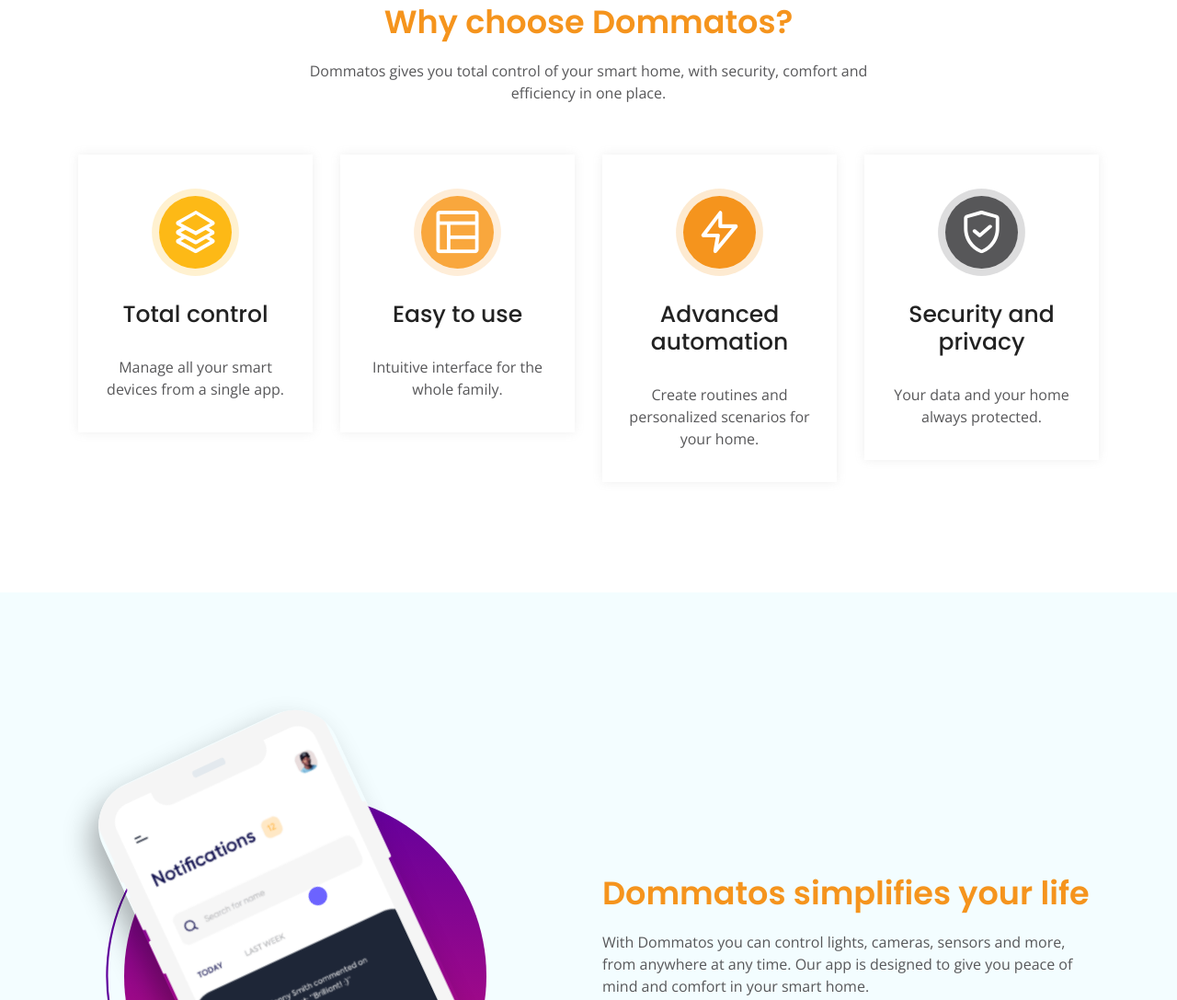
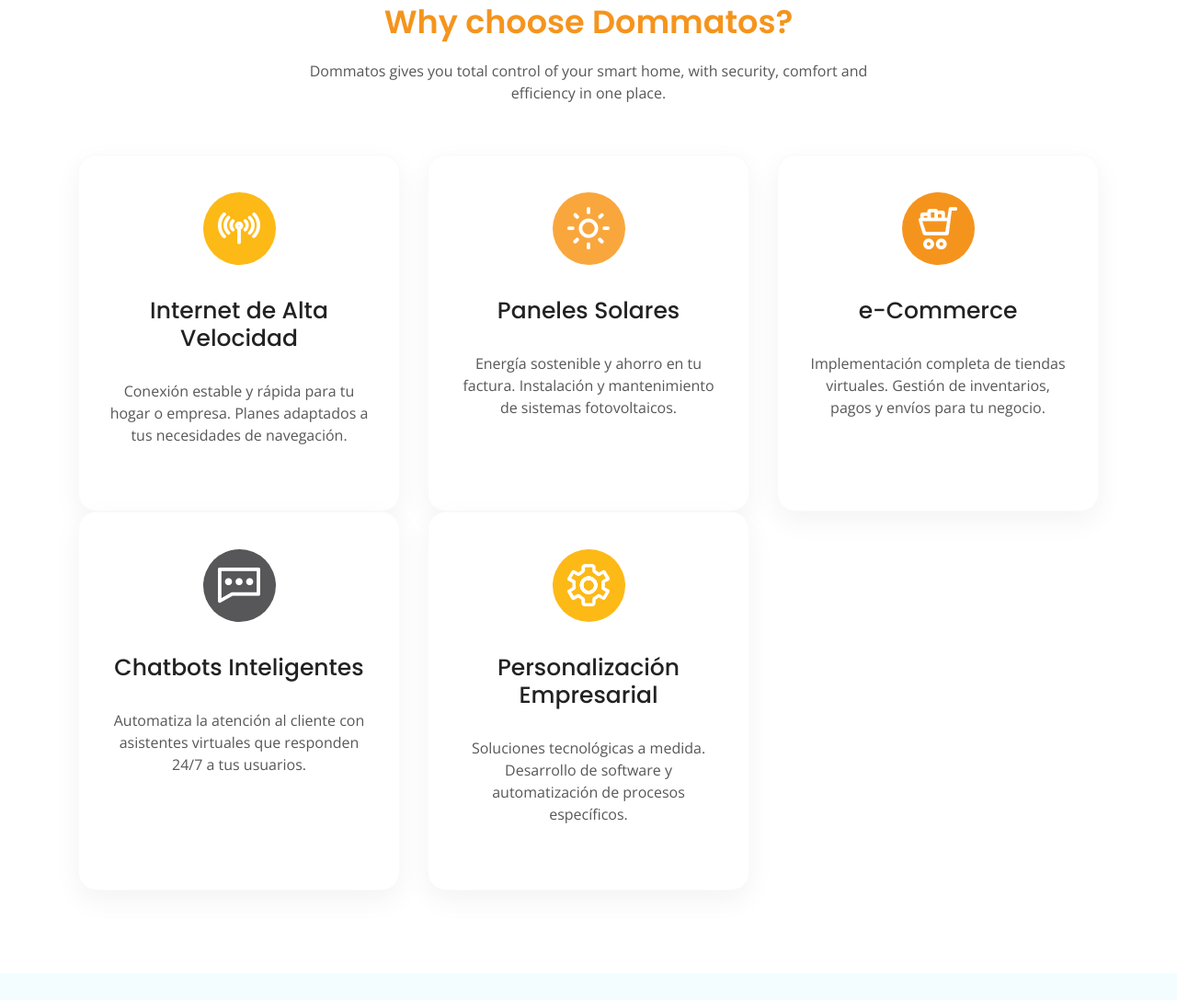
Before and after one commit to Miguel-Chaparro/Miguel-Chaparro.github.io, a plain HTML site: page index.html in a window 1280 px wide. Shown: the part 1400-2487 px from the top of the page at 92% size. Drawn offline with nearby package versions, Linux system fonts and the light colour scheme.

```diff
--- a/assets/css/style.css
+++ b/assets/css/style.css
@@ -752,7 +752,8 @@ p {
   position: relative;
   z-index: 5;
   background-position: bottom center;
-  height: 800px; }
+  height: 800px;
+  background: linear-gradient(135deg, #fffdf5 0%, #fff 100%); }
   @media only screen and (min-width: 1400px) {
     .header-hero {
       height: 900px; } }
@@ -977,18 +978,17 @@ p {
       03.SERVICES css
 ===========================*/
 .single-services {
-  -webkit-box-shadow: 0px 0px 10px 0px rgba(154, 154, 154, 0.16);
-  -moz-box-shadow: 0px 0px 10px 0px rgba(154, 154, 154, 0.16);
-  box-shadow: 0px 0px 10px 0px rgba(154, 154, 154, 0.16);
-  -webkit-transition: all 0.3s ease-out 0s;
-  -moz-transition: all 0.3s ease-out 0s;
-  -ms-transition: all 0.3s ease-out 0s;
-  -o-transition: all 0.3s ease-out 0s;
-  transition: all 0.3s ease-out 0s;
-  padding: 45px 25px 35px; }
+  background: #fff;
+  border-radius: 20px;
+  padding: 40px 30px;
+  box-shadow: 0 10px 30px rgba(0, 0, 0, 0.05);
+  transition: all 0.4s ease;
+  border: 1px solid rgba(0,0,0,0.02);
+  height: 100%;
+}
   @media (max-width: 767px) {
     .single-services {
-      padding: 40px 20px 30px; } }
+      padding: 30px 20px; } }
   .single-services .services-icon {
     width: 79px;
     height: 79px;
@@ -1007,13 +1007,10 @@ p {
       height: 100%;
       top: 0;
       left: 0;
-      -webkit-transform: scale(1.2);
-      -moz-transform: scale(1.2);
-      -ms-transform: scale(1.2);
-      -o-transform: scale(1.2);
-      transform: scale(1.2);
-      border-radius: 50%;
-      z-index: -1; }
+      border-radius: 50%;
+      z-index: -1;
+      opacity: 0.1;
+      background: currentColor; }
   .single-services .services-content {
     margin-top: 35px; }
     .single-services .services-content .services-title a {
@@ -1055,9 +1052,10 @@ p {
   .single-services.services-color-4 .services-content .services-title a:hover {
     color: var(--dommatos-gray); }
   .single-services:hover {
-    -webkit-box-shadow: 0px 15px 17px 0px rgba(154, 154, 154, 0.16);
-    -moz-box-shadow: 0px 15px 17px 0px rgba(154, 154, 154, 0.16);
-    box-shadow: 0px 15px 17px 0px rgba(154, 154, 154, 0.16); }
+    transform: translateY(-10px);
+    box-shadow: 0 20px 40px rgba(253, 185, 22, 0.15);
+    border-color: var(--dommatos-yellow);
+  }
 
 /*===========================
        04.ABOUT css
--- a/index.html
+++ b/index.html
@@ -4,12 +4,15 @@
 <head>
     <meta charset="utf-8">
     <title>Dommatos | Internet, Paneles Solares, Redes, Automatización y Tecnología</title>
-    <meta name="description" content="Instalación de servicios de Internet, paneles solares, redes y telecomunicaciones, automatización de procesos, chatbots y soluciones de innovación tecnológica. Dommatos: tecnología para tu hogar y empresa con financiación y asesoría personalizada.">
-    <meta name="keywords" content="Internet, paneles solares, redes, telecomunicaciones, automatización, chatbots, innovación tecnológica, domótica, financiación, instalación, tecnología, smart home, energía solar, IoT, soluciones tecnológicas, Dommatos">
+    <meta name="description"
+        content="Instalación de servicios de Internet, paneles solares, redes y telecomunicaciones, automatización de procesos, chatbots y soluciones de innovación tecnológica. Dommatos: tecnología para tu hogar y empresa con financiación y asesoría personalizada.">
+    <meta name="keywords"
+        content="Internet, paneles solares, redes, telecomunicaciones, automatización, chatbots, innovación tecnológica, domótica, financiación, instalación, tecnología, smart home, energía solar, IoT, soluciones tecnológicas, Dommatos">
     <meta name="author" content="Dommatos SAS">
     <meta name="robots" content="index, follow">
     <meta property="og:title" content="Dommatos | Internet, Paneles Solares, Redes, Automatización y Tecnología">
-    <meta property="og:description" content="Instalación de servicios de Internet, paneles solares, redes y telecomunicaciones, automatización de procesos, chatbots y soluciones de innovación tecnológica. Dommatos: tecnología para tu hogar y empresa con financiación y asesoría personalizada.">
+    <meta property="og:description"
+        content="Instalación de servicios de Internet, paneles solares, redes y telecomunicaciones, automatización de procesos, chatbots y soluciones de innovación tecnológica. Dommatos: tecnología para tu hogar y empresa con financiación y asesoría personalizada.">
     <meta property="og:image" content="https://dommatos.com/assets/images/favicon.png">
     <meta property="og:image:type" content="image/png">
     <meta property="og:image:width" content="512">
@@ -111,7 +114,9 @@
                             <a class="navbar-brand" href="index.html">
                                 <img src="assets/images/logo.png" alt="Dommatos Logo">
                             </a>
-                            <button class="navbar-toggler" type="button" data-toggle="collapse" data-target="#navbarSupportedContent" aria-controls="navbarSupportedContent" aria-expanded="false" aria-label="Toggle navigation">
+                            <button class="navbar-toggler" type="button" data-toggle="collapse"
+                                data-target="#navbarSupportedContent" aria-controls="navbarSupportedContent"
+                                aria-expanded="false" aria-label="Toggle navigation">
                                 <span class="toggler-icon"></span>
                                 <span class="toggler-icon"></span>
                                 <span class="toggler-icon"></span>
@@ -120,20 +125,27 @@
                             <div class="collapse navbar-collapse sub-menu-bar" id="navbarSupportedContent">
                                 <ul id="nav" class="navbar-nav ml-auto">
                                     <li class="nav-item">
-                                        <a class="page-scroll"  data-i18n="nav_home"></a>
+                                        <a class="page-scroll" data-i18n="nav_home"></a>
                                     </li>
                                     <li class="nav-item">
-                                        <a class="page-scroll"  data-i18n="nav_internet"></a>
+                                        <a class="page-scroll" data-i18n="nav_internet"></a>
                                     </li>
                                     <li class="nav-item">
-                                        <a class="page-scroll"  data-i18n="nav_solar"></a>
+                                        <a class="page-scroll" data-i18n="nav_solar"></a>
                                     </li>
                                     <li class="nav-item">
-                                        <a class="page-scroll"  data-i18n="nav_pricing"></a>
+                                        <a class="page-scroll" data-i18n="nav_pricing"></a>
                                     </li>
-                                    <li class="nav-item active">
-                                        <a href="https://dashboard.dommatos.com" >
-                                            <i class="lni lni-user" style="margin-right:8px;"></i><span data-i18n="main_login"></span>
+                                    <li class="nav-item">
+                                        <a class="main-btn login-btn" href="https://customer.dommatos.com"
+                                            style="padding: 0 20px; height: 40px; line-height: 36px; margin-right: 10px;">
+                                            <i class="lni lni-user" style="margin-right:5px;"></i> Clientes
+                                        </a>
+                                    </li>
+                                    <li class="nav-item">
+                                        <a class="main-btn login-btn" href="https://dashboard.dommatos.com"
+                                            style="padding: 0 20px; height: 40px; line-height: 36px; background: transparent; border-color: var(--dommatos-gray); color: var(--dommatos-gray);">
+                                            <i class="lni lni-cog" style="margin-right:5px;"></i> Admin
                                         </a>
                                     </li>
                                 </ul>
@@ -161,13 +173,15 @@
                                 <span>Conecta tu hogar con energía solar y el mejor internet</span>
                             </h1>
                             <p class="text wow fadeInLeftBig" data-wow-duration="1.3s" data-wow-delay="0.6s">
-                                Descubre nuestras soluciones en paneles solares y planes de internet de alta velocidad. Tecnología sostenible y conectividad para tu hogar y empresa.
+                                Descubre nuestras soluciones en paneles solares y planes de internet de alta velocidad.
+                                Tecnología sostenible y conectividad para tu hogar y empresa.
                             </p>
                         </div> <!-- header hero content -->
                     </div>
                     <div class="col-lg-4 col-md-6 col-sm-6 col-10">
                         <div class="header-image">
-                            <img src="assets/images/header-app.png" alt="Dommatos app" class="image wow fadeInRightBig" data-wow-duration="1.3s" data-wow-delay="0.5s">
+                            <img src="assets/images/header-app.png" alt="Dommatos app" class="image wow fadeInRightBig"
+                                data-wow-duration="1.3s" data-wow-delay="0.5s">
                             <div class="image-shape wow fadeInRightBig" data-wow-duration="1.3s" data-wow-delay="0.8s">
 
                             </div>
@@ -222,47 +236,68 @@
                 </div>
             </div>
             <div class="row">
-                <div class="col-lg-3 col-sm-6">
-                    <div class="single-services services-color-1 text-center mt-30 wow fadeInUpBig" data-wow-duration="1.3s" data-wow-delay="0.2s">
+                <div class="col-lg-4 col-md-6 col-sm-8">
+                    <div class="single-services services-color-1 text-center mt-30 wow fadeInUpBig"
+                        data-wow-duration="1.3s" data-wow-delay="0.2s">
                         <div class="services-icon d-flex align-items-center justify-content-center">
-                            <i class="lni lni-layers"></i>
+                            <i class="lni lni-signal"></i>
                         </div>
                         <div class="services-content">
-                            <h4 class="services-title"><a href="#" data-i18n="why_card1_title"></a></h4>
-                            <p class="text" data-i18n="why_card1_desc"></p>
+                            <h4 class="services-title"><a href="#">Internet de Alta Velocidad</a></h4>
+                            <p class="text">Conexión estable y rápida para tu hogar o empresa. Planes adaptados a tus
+                                necesidades de navegación.</p>
                         </div>
                     </div>
                 </div>
-                <div class="col-lg-3 col-sm-6">
-                    <div class="single-services services-color-2 text-center mt-30 wow fadeInUpBig" data-wow-duration="1.3s" data-wow-delay="0.4s">
+                <div class="col-lg-4 col-md-6 col-sm-8">
+                    <div class="single-services services-color-2 text-center mt-30 wow fadeInUpBig"
+                        data-wow-duration="1.3s" data-wow-delay="0.4s">
                         <div class="services-icon d-flex align-items-center justify-content-center">
-                            <i class="lni lni-layout"></i>
+                            <i class="lni lni-sun"></i>
                         </div>
                         <div class="services-content">
-                            <h4 class="services-title"><a href="#" data-i18n="why_card2_title"></a></h4>
-                            <p class="text" data-i18n="why_card2_desc"></p>
+                            <h4 class="services-title"><a href="#">Paneles Solares</a></h4>
+                            <p class="text">Energía sostenible y ahorro en tu factura. Instalación y mantenimiento de
+                                sistemas fotovoltaicos.</p>
                         </div>
                     </div>
                 </div>
-                <div class="col-lg-3 col-sm-6">
-                    <div class="single-services services-color-3 text-center mt-30 wow fadeInUpBig" data-wow-duration="1.3s" data-wow-delay="0.6s">
+                <div class="col-lg-4 col-md-6 col-sm-8">
+                    <div class="single-services services-color-3 text-center mt-30 wow fadeInUpBig"
+                        data-wow-duration="1.3s" data-wow-delay="0.6s">
                         <div class="services-icon d-flex align-items-center justify-content-center">
-                            <i class="lni lni-bolt"></i>
+                            <i class="lni lni-cart-full"></i>
                         </div>
                         <div class="services-content">
-                            <h4 class="services-title"><a href="#" data-i18n="why_card3_title"></a></h4>
-                            <p class="text" data-i18n="why_card3_desc"></p>
+                            <h4 class="services-title"><a href="#">e-Commerce</a></h4>
+                            <p class="text">Implementación completa de tiendas virtuales. Gestión de inventarios, pagos
+                                y envíos para tu negocio.</p>
                         </div>
                     </div>
                 </div>
-                <div class="col-lg-3 col-sm-6">
-                    <div class="single-services services-color-4 text-center mt-30 wow fadeInUpBig" data-wow-duration="1.3s" data-wow-delay="0.8s">
+                <div class="col-lg-4 col-md-6 col-sm-8">
+                    <div class="single-services services-color-4 text-center mt-30 wow fadeInUpBig"
+                        data-wow-duration="1.3s" data-wow-delay="0.8s">
                         <div class="services-icon d-flex align-items-center justify-content-center">
-                            <i class="lni lni-protection"></i>
+                            <i class="lni lni-comments"></i>
                         </div>
                         <div class="services-content">
-                            <h4 class="services-title"><a href="#" data-i18n="why_card4_title"></a></h4>
-                            <p class="text" data-i18n="why_card4_desc"></p>
+                            <h4 class="services-title"><a href="#">Chatbots Inteligentes</a></h4>
+                            <p class="text">Automatiza la atención al cliente con asistentes virtuales que responden
+                                24/7 a tus usuarios.</p>
+                        </div>
+                    </div>
+                </div>
+                <div class="col-lg-4 col-md-6 col-sm-8">
+                    <div class="single-services services-color-1 text-center mt-30 wow fadeInUpBig"
+                        data-wow-duration="1.3s" data-wow-delay="1s">
+                        <div class="services-icon d-flex align-items-center justify-content-center">
+                            <i class="lni lni-cog"></i>
+                        </div>
+                        <div class="services-content">
+                            <h4 class="services-title"><a href="#">Personalización Empresarial</a></h4>
+                            <p class="text">Soluciones tecnológicas a medida. Desarrollo de software y automatización de
+                                procesos específicos.</p>
                         </div>
                     </div>
                 </div>
@@ -315,12 +350,15 @@
                     </div>
                 </div>
                 <div class="col-lg-6">
-                    <div class="download-content mt-45 wow fadeInLeftBig" data-wow-duration="1.3s" data-wow-delay="0.5s">
+                    <div class="download-content mt-45 wow fadeInLeftBig" data-wow-duration="1.3s"
+                        data-wow-delay="0.5s">
                         <h3 class="download-title" data-i18n="download_title"></h3>
                         <p class="text" data-i18n="download_desc"></p>
                         <ul>
-                            <li><a class="app-store" href="#"><img src="assets/images/app-store.png" alt="store"></a></li>
-                            <li><a class="play-store" href="#"><img src="assets/images/play-store.png" alt="store"></a></li>
+                            <li><a class="app-store" href="#"><img src="assets/images/app-store.png" alt="store"></a>
+                            </li>
+                            <li><a class="play-store" href="#"><img src="assets/images/play-store.png" alt="store"></a>
+                            </li>
                         </ul>
                     </div>
                 </div>
@@ -350,7 +388,7 @@
                 <div class="row">
                     <div class="col-lg-4 col-md-6">
                         <div class="footer-about mt-50 wow fadeIn" data-wow-duration="1.3s" data-wow-delay="0.2s">
-                            <a class="logo" href="#" >
+                            <a class="logo" href="#">
                                 <img src="assets/images/logo.png" alt="Logo Dommatos">
                             </a>
                             <p class="text" data-i18n="footer_about"></p>
@@ -359,13 +397,16 @@
                                 <li><a href="#"><i class="lni lni-twitter"></i></a></li>
                                 <li><a href="#"><i class="lni lni-instagram"></i></a></li>
                                 <li><a href="#"><i class="lni lni-linkedin"></i></a></li>
-                                <li><a href="https://wa.me/573241625788?text=Hola,%20Me%20interesa%20conocer%20mas%20.." target="_blank" rel="noopener" title="WhatsApp"><i class="lni lni-whatsapp"></i></a></li>
+                                <li><a href="https://wa.me/573241625788?text=Hola,%20Me%20interesa%20conocer%20mas%20.."
+                                        target="_blank" rel="noopener" title="WhatsApp"><i
+                                            class="lni lni-whatsapp"></i></a></li>
                             </ul>
                         </div> <!-- footer about -->
                     </div>
                     <div class="col-lg-5 col-md-6">
                         <div class="footer-link d-flex flex-wrap">
-                            <div class="footer-link-wrapper mt-45 wow fadeIn" data-wow-duration="1.3s" data-wow-delay="0.4s">
+                            <div class="footer-link-wrapper mt-45 wow fadeIn" data-wow-duration="1.3s"
+                                data-wow-delay="0.4s">
                                 <div class="footer-title">
                                     <h4 class="title">Quick Links</h4>
                                 </div>
@@ -378,12 +419,14 @@
                                 </ul>
                             </div> <!-- footer link wrapper -->
 
-                            <div class="footer-link-wrapper mt-45 wow fadeIn" data-wow-duration="1.3s" data-wow-delay="0.6s">
+                            <div class="footer-link-wrapper mt-45 wow fadeIn" data-wow-duration="1.3s"
+                                data-wow-delay="0.6s">
                                 <div class="footer-title">
                                     <h4 class="title">Support</h4>
                                 </div>
                                 <ul class="link">
-                                    <li style="display:none;"><a class="" href="#terms" data-i18n="footer_terms"></a></li>
+                                    <li style="display:none;"><a class="" href="#terms" data-i18n="footer_terms"></a>
+                                    </li>
                                     <li><a class="" href="#">FAQ</a></li>
                                     <li><a class="" href="#">Privacy Policy</a></li>
                                     <li><a class="" href="#">Terms Of Use</a></li>
@@ -402,21 +445,26 @@
                                 <li>
                                     <div class="contact-info d-flex">
                                         <div class="info-content media-body">
-                                            <p class="text"><i class="lni lni-envelope"></i> <a href="mailto:dommatos.sas@gmail.com" data-i18n="footer_email"></a></p>
+                                            <p class="text"><i class="lni lni-envelope"></i> <a
+                                                    href="mailto:dommatos.sas@gmail.com" data-i18n="footer_email"></a>
+                                            </p>
                                         </div>
                                     </div> <!-- contact info -->
                                 </li>
                                 <li>
                                     <div class="contact-info d-flex">
                                         <div class="info-content media-body">
-                                            <p class="text"><i class="lni lni-world"></i> <a href="https://dommatos.com" target="_blank" rel="noopener" data-i18n="footer_web"></a></p>
+                                            <p class="text"><i class="lni lni-world"></i> <a href="https://dommatos.com"
+                                                    target="_blank" rel="noopener" data-i18n="footer_web"></a></p>
                                         </div>
                                     </div> <!-- contact info -->
                                 </li>
                                 <li>
                                     <div class="contact-info d-flex">
                                         <div class="info-content media-body">
-                                            <p class="text"><i class="lni lni-whatsapp"></i> <a href="https://wa.me/573241625788?text=Hola,%20Me%20interesa%20conocer%20mas%20.." target="_blank" rel="noopener" data-i18n="footer_whatsapp"></a></p>
+                                            <p class="text"><i class="lni lni-whatsapp"></i> <a
+                                                    href="https://wa.me/573241625788?text=Hola,%20Me%20interesa%20conocer%20mas%20.."
+                                                    target="_blank" rel="noopener" data-i18n="footer_whatsapp"></a></p>
                                         </div>
                                     </div> <!-- contact info -->
                                 </li>
@@ -433,7 +481,8 @@
                     <div class="col-lg-12">
                         <div class="copyright d-sm-flex justify-content-between">
                             <div class="copyright-text text-center">
-                                <p class="text">Copyright © 2022 Dommatos SAS Operating Company, SAS. Todos los derechos reservados. </p>
+                                <p class="text">Copyright © 2022 Dommatos SAS Operating Company, SAS. Todos los derechos
+                                    reservados. </p>
                             </div> <!-- copyright text -->
 
                             <div class="copyright-privacy text-center">
@@ -456,7 +505,7 @@
 
     <!--====== PART START ======-->
 
-<!--
+    <!--
     <section class="">
         <div class="container">
             <div class="row">
```
